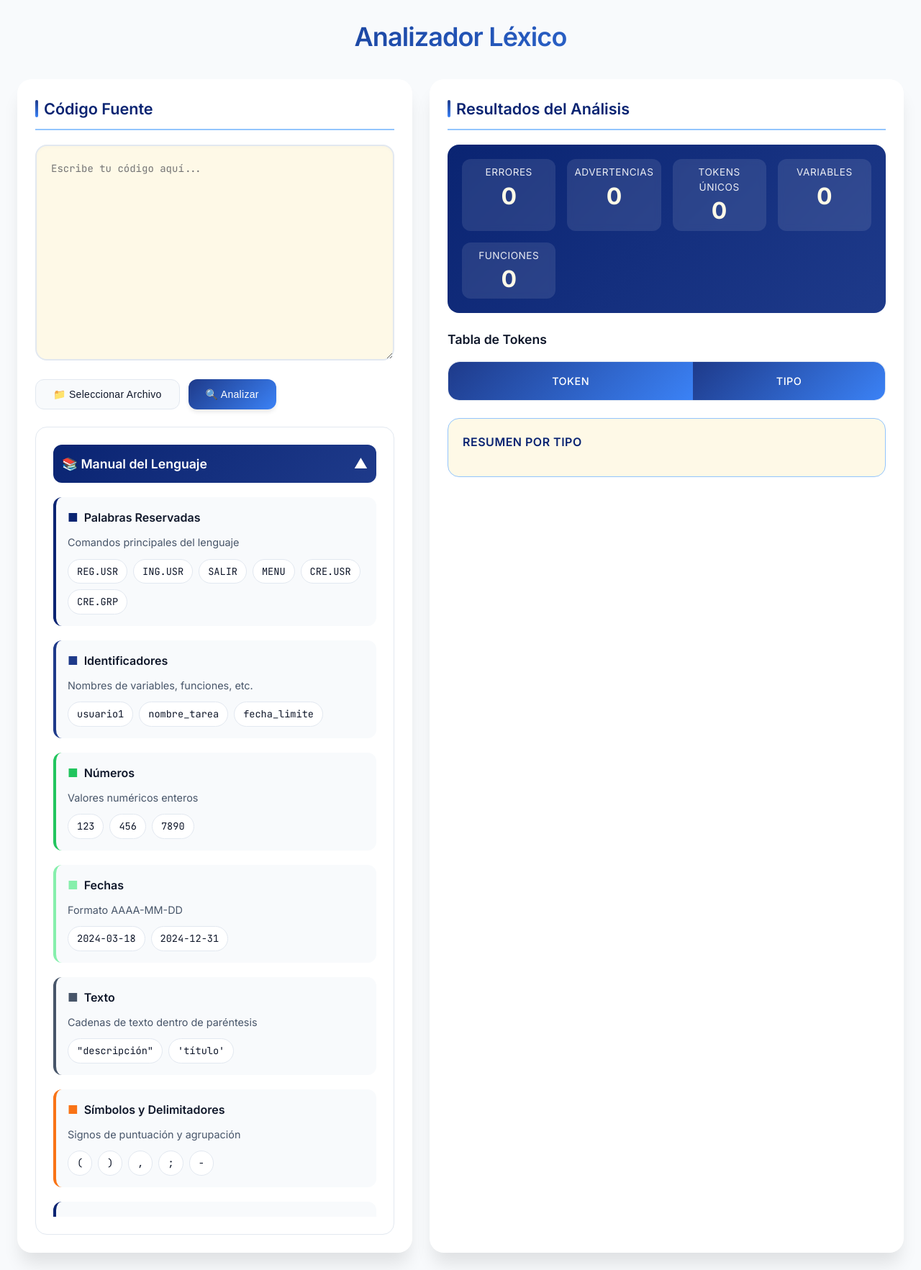
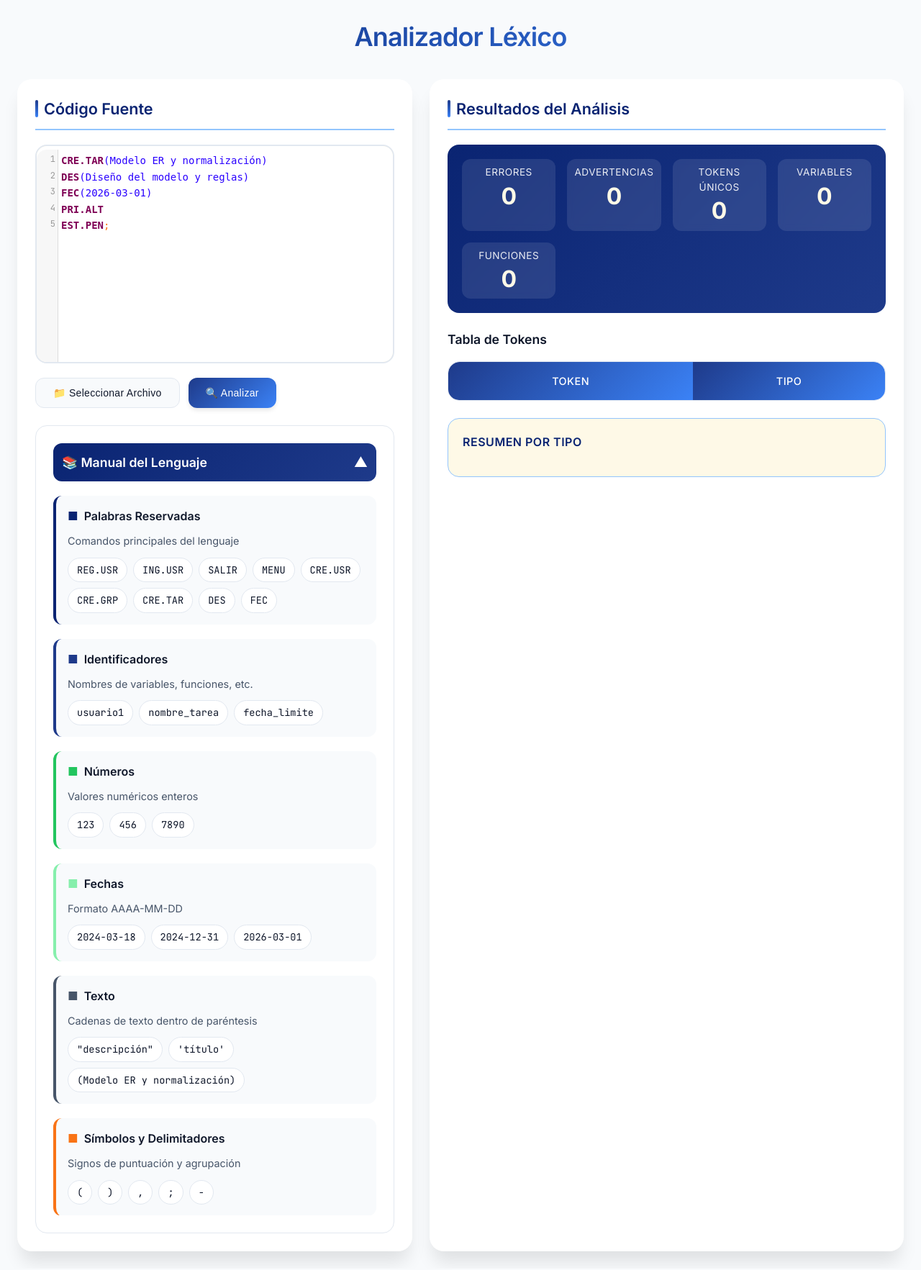
Before and after one commit to JuanPastor777/Compilador, a Flask app: page / in a window 1280 px wide. Shown: the whole page at 72% size. Run offline with Flask 3, Linux system fonts and the light colour scheme; lists and menus that the app fills with data are empty.

Commit message:
Diseño actualizado

```diff
--- a/static/style.css
+++ b/static/style.css
@@ -18,6 +18,15 @@
     --shadow-sm: 0 4px 6px -1px rgb(0 0 0 / 0.1);
     --shadow-md: 0 10px 15px -3px rgb(0 0 0 / 0.1);
     --shadow-lg: 0 20px 25px -5px rgb(0 0 0 / 0.1);
+
+    /* Colores para resaltado de sintaxis */
+    --keyword-color: #0a2472;
+    --string-color: #475569;
+    --number-color: #22c55e;
+    --date-color: #86efac;
+    --symbol-color: #f97316;
+    --delimiter-color: #3b82f6;
+    --identifier-color: #1e3a8a;
 }
 
 * {
@@ -97,28 +106,67 @@ h3 {
     margin-bottom: 16px;
 }
 
-textarea {
-    width: 100%;
-    height: 300px;
-    padding: 20px;
+/* Estilos para CodeMirror */
+.code-editor-wrapper {
+    position: relative;
+    margin-bottom: 20px;
     border: 2px solid var(--border);
     border-radius: 16px;
+    overflow: hidden;
+    transition: all 0.3s ease;
+    background-color: var(--bone);
+}
+
+.code-editor-wrapper:focus-within {
+    border-color: var(--primary-light);
+    box-shadow: 0 0 0 4px rgba(59, 130, 246, 0.1);
+}
+
+.CodeMirror {
+    height: 350px;
     font-family: 'JetBrains Mono', 'Fira Code', 'Courier New', monospace;
     font-size: 14px;
     line-height: 1.6;
-    resize: vertical;
-    margin-bottom: 20px;
     background-color: var(--bone);
     color: var(--text-dark);
-    transition: all 0.3s ease;
-    box-shadow: inset 0 2px 4px rgba(0, 0, 0, 0.02);
+    border-radius: 14px;
+    padding: 5px 0;
 }
 
-textarea:focus {
-    outline: none;
-    border-color: var(--primary-light);
-    box-shadow: 0 0 0 4px rgba(59, 130, 246, 0.1);
-    background-color: white;
+.CodeMirror-gutters {
+    background-color: rgba(0, 0, 0, 0.02);
+    border-right: 1px solid var(--border);
+    border-radius: 14px 0 0 14px;
+}
+
+.CodeMirror-linenumber {
+    color: var(--text-light);
+    padding: 0 8px;
+    font-family: 'JetBrains Mono', monospace;
+    font-size: 12px;
+}
+
+.CodeMirror-cursor {
+    border-left-color: var(--primary);
+}
+
+.CodeMirror-selected {
+    background-color: rgba(59, 130, 246, 0.1);
+}
+
+/* Colores personalizados para los tokens */
+.cm-keyword { color: #0a2472; font-weight: 600; }
+.cm-identifier { color: #1e3a8a; }
+.cm-number { color: #22c55e; }
+.cm-date { color: #86efac; font-weight: 500; }
+.cm-string { color: #475569; }
+.cm-symbol { color: #f97316; }
+.cm-operator { color: #3b82f6; }
+
+/* Placeholder de CodeMirror */
+.CodeMirror-empty {
+    color: var(--text-light);
+    font-style: italic;
 }
 
 .buttons {
@@ -402,6 +450,16 @@ tr:hover td {
     transition: background-color 0.3s ease;
 }
 
+/* Colores específicos para tipos de tokens en resultados */
+.token-palabra-reservada { color: var(--primary-dark); font-weight: 600; }
+.token-identificador { color: var(--primary); }
+.token-numero { color: var(--success-dark); }
+.token-simbolo { color: var(--warning); }
+.token-delimitador { color: var(--primary-light); }
+.token-fecha { color: var(--success); }
+.token-texto { color: var(--text-light); }
+.token-error { color: var(--danger); font-weight: 500; background-color: var(--danger-light); }
+
 /* Responsive */
 @media (max-width: 1024px) {
     .main-content {
@@ -433,14 +491,8 @@ tr:hover td {
     button {
         width: 100%;
     }
+
+    .CodeMirror {
+        height: 250px;
+    }
 }
-
-/* Colores específicos para tipos de tokens */
-.token-palabra-reservada { color: var(--primary-dark); font-weight: 600; }
-.token-identificador { color: var(--primary); }
-.token-numero { color: var(--success-dark); }
-.token-simbolo { color: var(--warning); }
-.token-delimitador { color: var(--primary-light); }
-.token-fecha { color: var(--success); }
-.token-texto { color: var(--text-light); }
-.token-error { color: var(--danger); font-weight: 500; background-color: var(--danger-light); }
--- a/templates/index.html
+++ b/templates/index.html
@@ -5,6 +5,9 @@
     <meta name="viewport" content="width=device-width, initial-scale=1.0">
     <title>Analizador Léxico Profesional</title>
     <link rel="stylesheet" href="{{ url_for('static', filename='style.css') }}">
+    <!-- CodeMirror CSS -->
+    <link rel="stylesheet" href="https://cdnjs.cloudflare.com/ajax/libs/codemirror/5.65.2/codemirror.min.css">
+    <link rel="stylesheet" href="https://cdnjs.cloudflare.com/ajax/libs/codemirror/5.65.2/theme/eclipse.min.css">
     <link href="https://fonts.googleapis.com/css2?family=Inter:wght@400;500;600;700&family=JetBrains+Mono:wght@400;500&display=swap" rel="stylesheet">
 </head>
 <body>
@@ -15,7 +18,9 @@
             <!-- Panel izquierdo: Código fuente -->
             <div class="source-panel">
                 <h2>Código Fuente</h2>
-                <textarea id="codigo" placeholder="Escribe tu código aquí..."></textarea>
+                <div class="code-editor-wrapper">
+                    <textarea id="codigo" placeholder="Escribe tu código aquí..."></textarea>
+                </div>
                 <div class="buttons">
                     <button onclick="seleccionarArchivo()">📁 Seleccionar Archivo</button>
                     <button onclick="analizar()" class="primary" id="analyze-btn">🔍 Analizar</button>
@@ -42,6 +47,9 @@
                                 <span class="token-example">MENU</span>
                                 <span class="token-example">CRE.USR</span>
                                 <span class="token-example">CRE.GRP</span>
+                                <span class="token-example">CRE.TAR</span>
+                                <span class="token-example">DES</span>
+                                <span class="token-example">FEC</span>
                             </div>
                         </div>
 
@@ -83,6 +91,7 @@
                             <div class="token-examples">
                                 <span class="token-example">2024-03-18</span>
                                 <span class="token-example">2024-12-31</span>
+                                <span class="token-example">2026-03-01</span>
                             </div>
                         </div>
 
@@ -96,6 +105,7 @@
                             <div class="token-examples">
                                 <span class="token-example">"descripción"</span>
                                 <span class="token-example">'título'</span>
+                                <span class="token-example">(Modelo ER y normalización)</span>
                             </div>
                         </div>
 
@@ -196,14 +206,113 @@
         </div>
     </div>
 
+    <!-- CodeMirror JavaScript -->
+    <script src="https://cdnjs.cloudflare.com/ajax/libs/codemirror/5.65.2/codemirror.min.js"></script>
     <script>
+        // Inicializar CodeMirror cuando el DOM esté listo
+        document.addEventListener('DOMContentLoaded', function() {
+            // Inicializar el editor
+            var editor = CodeMirror.fromTextArea(document.getElementById('codigo'), {
+                lineNumbers: true,
+                mode: 'lenguaje-analizador',
+                theme: 'eclipse',
+                indentUnit: 4,
+                smartIndent: true,
+                lineWrapping: true,
+                matchBrackets: true,
+                autoCloseBrackets: true,
+                placeholder: 'Escribe tu código aquí...',
+                extraKeys: {
+                    "Ctrl-Space": "autocomplete"
+                }
+            });
+
+            // Guardar el editor en una variable global para usarlo en otras funciones
+            window.codeEditor = editor;
+
+            // Configurar el resaltado personalizado para tu lenguaje
+            CodeMirror.defineMode("lenguaje-analizador", function() {
+                return {
+                    token: function(stream, state) {
+                        // Palabras reservadas (comandos principales)
+                        if (stream.match(/REG\.USR|ING\.USR|SALIR|MENU|CRE\.USR|CRE\.GRP|CRE\.TAR|DES|FEC/)) {
+                            return 'keyword';
+                        }
+
+                        // Estados
+                        if (stream.match(/EST\.PEN|EST\.ACT|EST\.FIN/)) {
+                            return 'keyword';
+                        }
+
+                        // Prioridades
+                        if (stream.match(/PRI\.ALT|PRI\.MED|PRI\.BAJ/)) {
+                            return 'keyword';
+                        }
+
+                        // Fechas (formato YYYY-MM-DD)
+                        if (stream.match(/\d{4}-\d{2}-\d{2}/)) {
+                            return 'date';
+                        }
+
+                        // Números
+                        if (stream.match(/\b\d+\b/)) {
+                            return 'number';
+                        }
+
+                        // Texto entre comillas
+                        if (stream.match(/"[^"]*"/) || stream.match(/'[^']*'/)) {
+                            return 'string';
+                        }
+
+                        // Texto entre paréntesis (como en DES("..."))
+                        if (stream.match(/\([^)]*\)/)) {
+                            return 'string';
+                        }
+
+                        // Identificadores (palabras normales)
+                        if (stream.match(/[a-zA-Z_][a-zA-Z0-9_]*/)) {
+                            return 'identifier';
+                        }
+
+                        // Símbolos y delimitadores
+                        if (stream.match(/[\(\){},;]/)) {
+                            return 'symbol';
+                        }
+
+                        // Operadores
+                        if (stream.match(/[=<>!+\-*/]/)) {
+                            return 'operator';
+                        }
+
+                        // Avanzar un carácter si no hay match
+                        stream.next();
+                        return null;
+                    }
+                };
+            });
+
+            // Establecer el modo personalizado
+            editor.setOption('mode', 'lenguaje-analizador');
+
+            // Cargar el código de ejemplo
+            editor.setValue(`CRE.TAR(Modelo ER y normalización)
+DES(Diseño del modelo y reglas)
+FEC(2026-03-01)
+PRI.ALT
+EST.PEN;`);
+
+            // Expandir manual por defecto
+            setTimeout(() => {
+                toggleManual();
+            }, 500);
+        });
+
         let analyzing = false;
 
         async function analizar() {
-            const codigo = document.getElementById('codigo').value;
+            const codigo = window.codeEditor.getValue(); // Obtener código del editor
             const analyzeBtn = document.getElementById('analyze-btn');
 
-            // Simular proceso de análisis con animación
             analyzeBtn.classList.add('analyzing-token');
             analyzing = true;
 
@@ -218,7 +327,6 @@
 
                 const data = await response.json();
 
-                // Pequeña pausa para mostrar la animación
                 setTimeout(() => {
                     mostrarResultados(data);
                     analyzeBtn.classList.remove('analyzing-token');
@@ -259,22 +367,12 @@
                     cellToken.innerHTML = `<span class="${tipoClass}" style="color: ${token.color}">${token.lexema}</span>`;
                     cellTipo.innerHTML = `<span class="${tipoClass}">${token.tipo}</span>`;
 
-                    // Animación de entrada
                     setTimeout(() => {
                         row.style.transition = 'all 0.3s ease';
                         row.style.opacity = '1';
                         row.style.transform = 'translateY(0)';
                     }, 50);
-
-                    // Resaltar token en el código (simulado)
-                    if (index === data.tokens.length - 1) {
-                        setTimeout(() => {
-                            tbody.querySelectorAll('tr').forEach(r => {
-                                r.style.backgroundColor = '';
-                            });
-                        }, 300);
-                    }
-                }, index * 100); // Animación escalonada
+                }, index * 100);
             });
 
             // Mostrar resumen por tipo
@@ -290,12 +388,12 @@
         function seleccionarArchivo() {
             const input = document.createElement('input');
             input.type = 'file';
-            input.accept = '.txt,.js,.py';
+            input.accept = '.txt';
             input.onchange = function(e) {
                 const file = e.target.files[0];
                 const reader = new FileReader();
                 reader.onload = function(e) {
-                    document.getElementById('codigo').value = e.target.result;
+                    window.codeEditor.setValue(e.target.result);
                 };
                 reader.readAsText(file);
             };
@@ -314,13 +412,6 @@
                 toggle.textContent = '▲';
             }
         }
-
-        // Expandir manual por defecto
-        document.addEventListener('DOMContentLoaded', function() {
-            setTimeout(() => {
-                toggleManual();
-            }, 500);
-        });
     </script>
 </body>
 </html>
```
